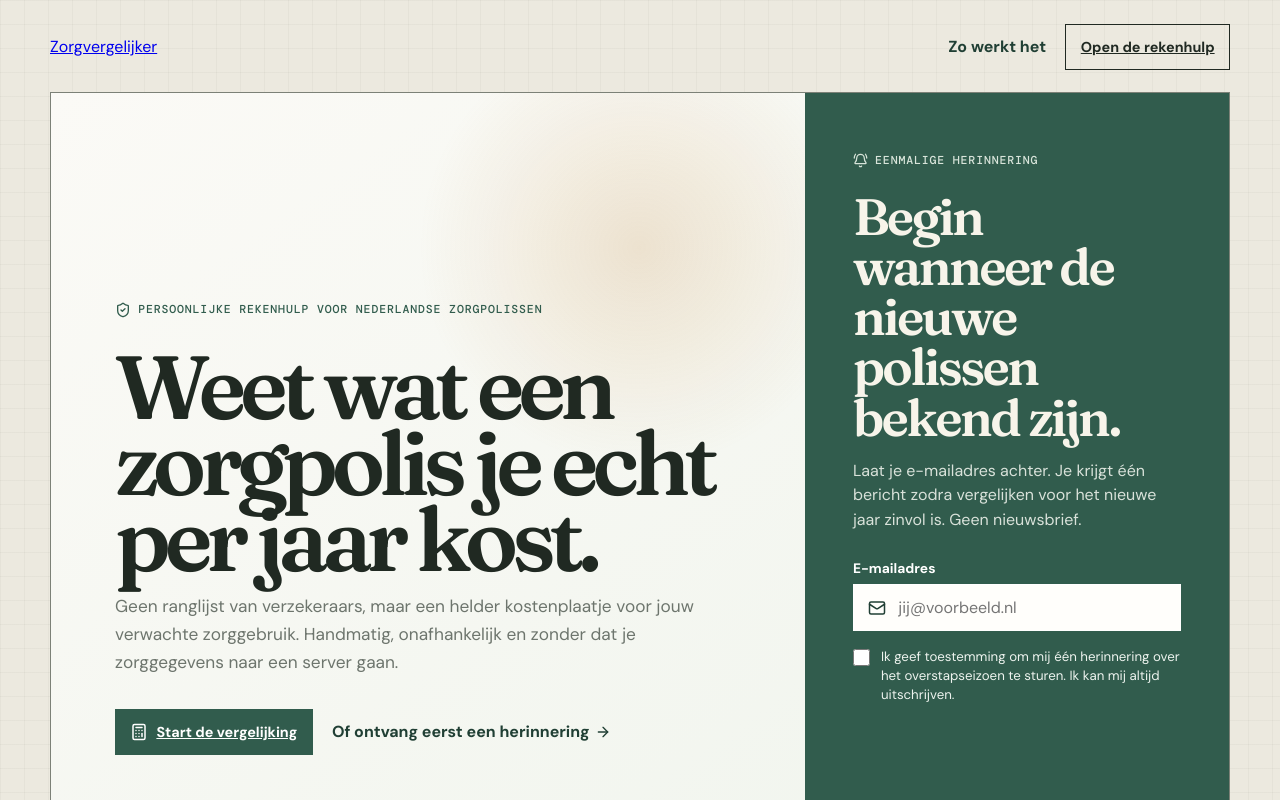
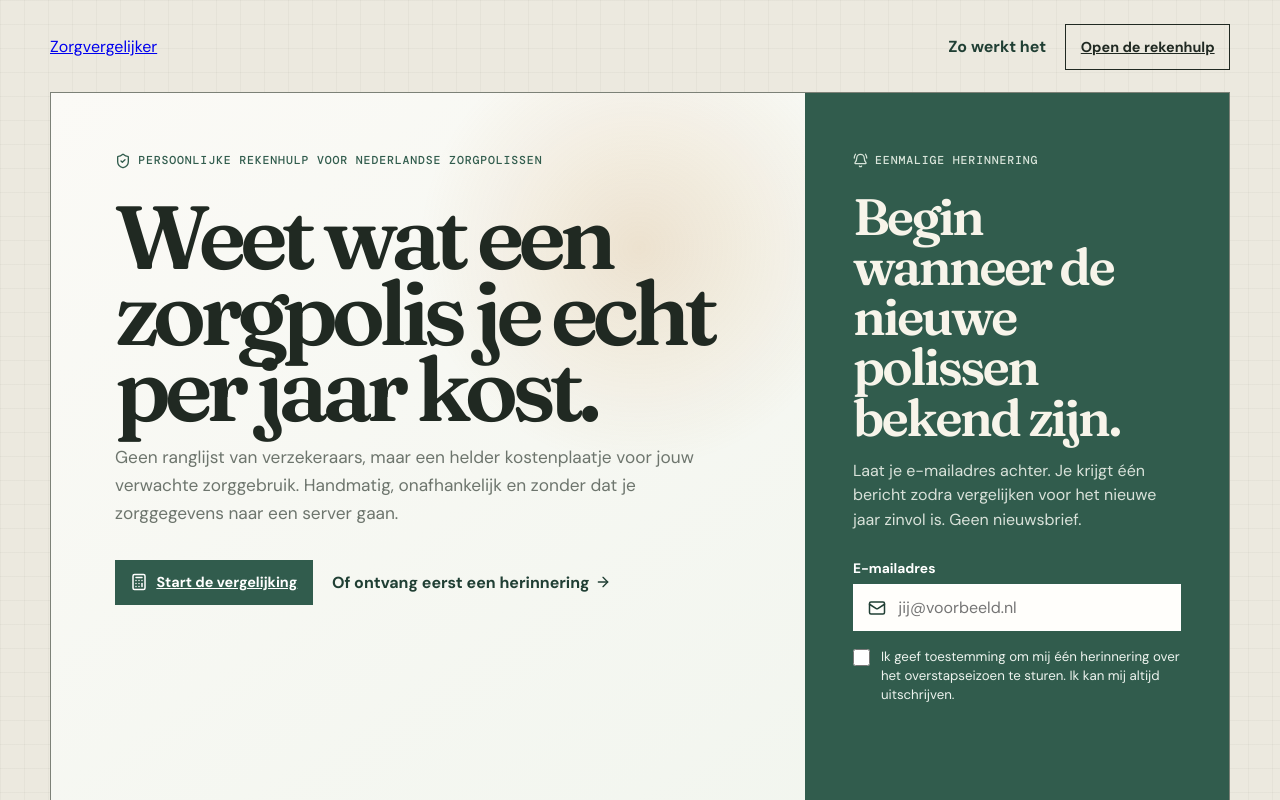
Before and after one commit to Paulmzuiderduin/zorgvergelijker, a React (Vite) app: page / in a window 1280 px wide. Shown: the top 800 px of the page. Built offline with nearby package versions, Linux system fonts and the light colour scheme.

Commit message:
Align landing hero content

```diff
--- a/src/styles.css
+++ b/src/styles.css
@@ -227,13 +227,13 @@ button { cursor: pointer; }
 .landing-nav > div > a:not(.secondary-button):hover, .landing-footer a:hover, .text-link:hover { text-decoration: underline; }
 
 .landing-hero { display: grid; grid-template-columns: minmax(0, 1.28fr) minmax(360px, 0.72fr); margin-top: 1.4rem; border: 1px solid var(--line-strong); background: var(--paper); }
-.landing-hero-copy { display: flex; flex-direction: column; justify-content: center; min-height: 620px; padding: clamp(2rem, 5vw, 4.75rem); background-image: radial-gradient(circle at 78% 18%, rgba(191,126,46,.18), transparent 24%), linear-gradient(145deg, #fbfaf6 0%, #f1f5ee 100%); }
+.landing-hero-copy { display: flex; flex-direction: column; justify-content: flex-start; min-height: 620px; padding: clamp(1.7rem, 4vw, 3rem) clamp(2rem, 5vw, 4.75rem); background-image: radial-gradient(circle at 78% 18%, rgba(191,126,46,.18), transparent 24%), linear-gradient(145deg, #fbfaf6 0%, #f1f5ee 100%); }
 .landing-hero-copy h1 { max-width: 10ch; margin: 1.2rem 0 1rem; font-family: Fraunces, Georgia, serif; font-size: clamp(3.5rem, 7vw, 7.4rem); font-weight: 600; line-height: .85; letter-spacing: -.07em; }
 .landing-lead { max-width: 61ch; margin: 0; color: var(--muted); font-size: 1.08rem; line-height: 1.62; }
 .landing-actions { display: flex; flex-wrap: wrap; align-items: center; gap: 1rem 1.2rem; margin-top: 2rem; }
 .text-link { display: inline-flex; align-items: center; gap: .35rem; }
 
-.signup-card { display: flex; flex-direction: column; justify-content: center; padding: clamp(1.7rem, 4vw, 3rem); background: var(--pine); color: #f7f4ea; }
+.signup-card { display: flex; flex-direction: column; justify-content: flex-start; padding: clamp(1.7rem, 4vw, 3rem); background: var(--pine); color: #f7f4ea; }
 .signup-card .section-kicker { color: #d8e4da; }
 .signup-card h2 { margin: .8rem 0 0; font-family: Fraunces, Georgia, serif; font-size: clamp(2.3rem, 4vw, 3.8rem); font-weight: 600; line-height: .98; letter-spacing: -.05em; }
 .signup-card > p:not(.section-kicker):not(.form-message):not(.signup-fineprint) { margin: 1rem 0 0; color: #d9e2da; line-height: 1.55; }
```
